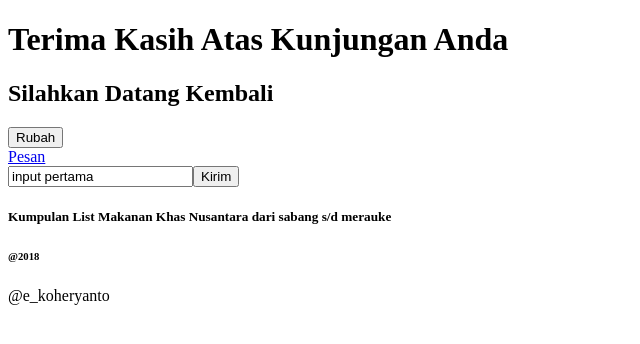
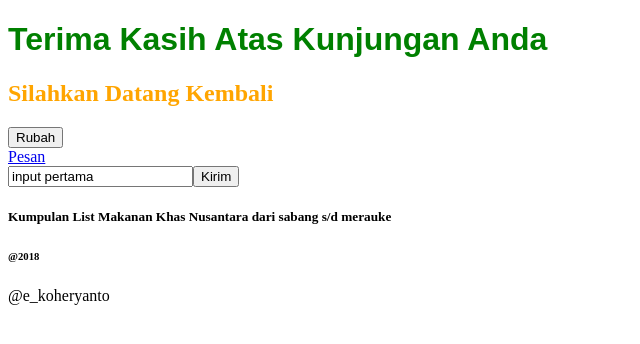
Before and after one commit to ekoheryanto/react, a React (Create React App) app: page / in a window 1280 px wide. Shown: the top 344 px of the page, without its empty margins (0-640 px from the left). Built offline with nearby package versions, Linux system fonts and the light colour scheme.

Commit message:
React CSS

```diff
--- a/src/component/Header.js
+++ b/src/component/Header.js
@@ -1,5 +1,6 @@
 import React, { Component } from 'react';
-
+import "./header.css";
+const cssjudul = {color : "orange"};
 class Header extends Component{
   constructor(props){
   super(props);
@@ -39,13 +40,13 @@ console.log("jalan : componentDidMount")
       <div>
        {this.state.statusRendering === true ? (
          <div>
-         <h1>Selamat Datang</h1>
-         <h2>Silahakan Pilih Menu</h2>
+         <h1 style={{color:"white", backgroundColor:"green"}}>Selamat Datang</h1>
+         <h2 style={cssjudul}>Silahkan Pilih Menu</h2>
          </div>
        ):(
          <div>
-         <h1>Terima Kasih Atas Kunjungan Anda</h1>
-         <h2>Silahkan Datang Kembali</h2>
+         <h1 id="judulnya">Terima Kasih Atas Kunjungan Anda</h1>
+         <h2 className="judulkedua">Silahkan Datang Kembali</h2>
          </div>
        )}
        <button onClick={this.handleElement}>Rubah</button>
--- /dev/null
+++ b/src/component/header.css
@@ -0,0 +1,9 @@
+#judulnya{
+  color:green;
+  font-family: sans-serif;
+}
+
+.judulkedua{
+  color: orange;
+  font-family: inherit;
+}
```
